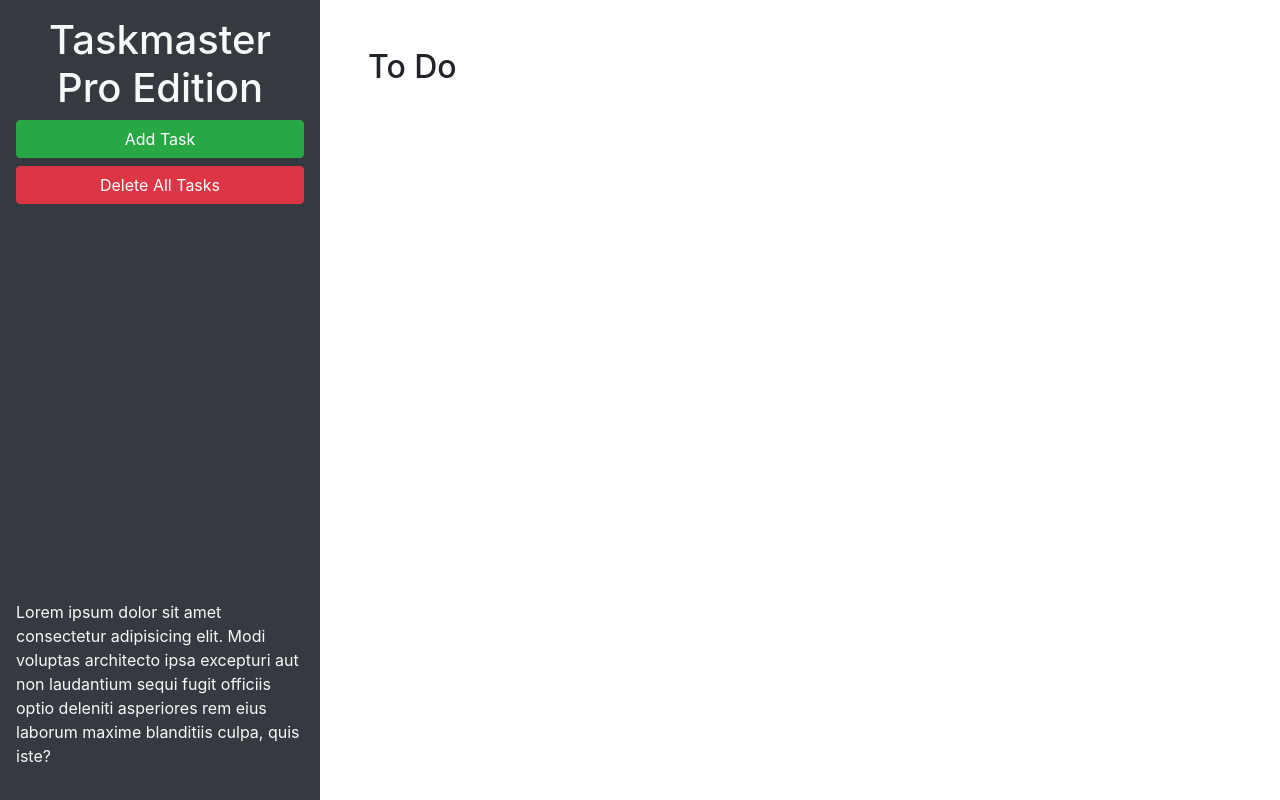
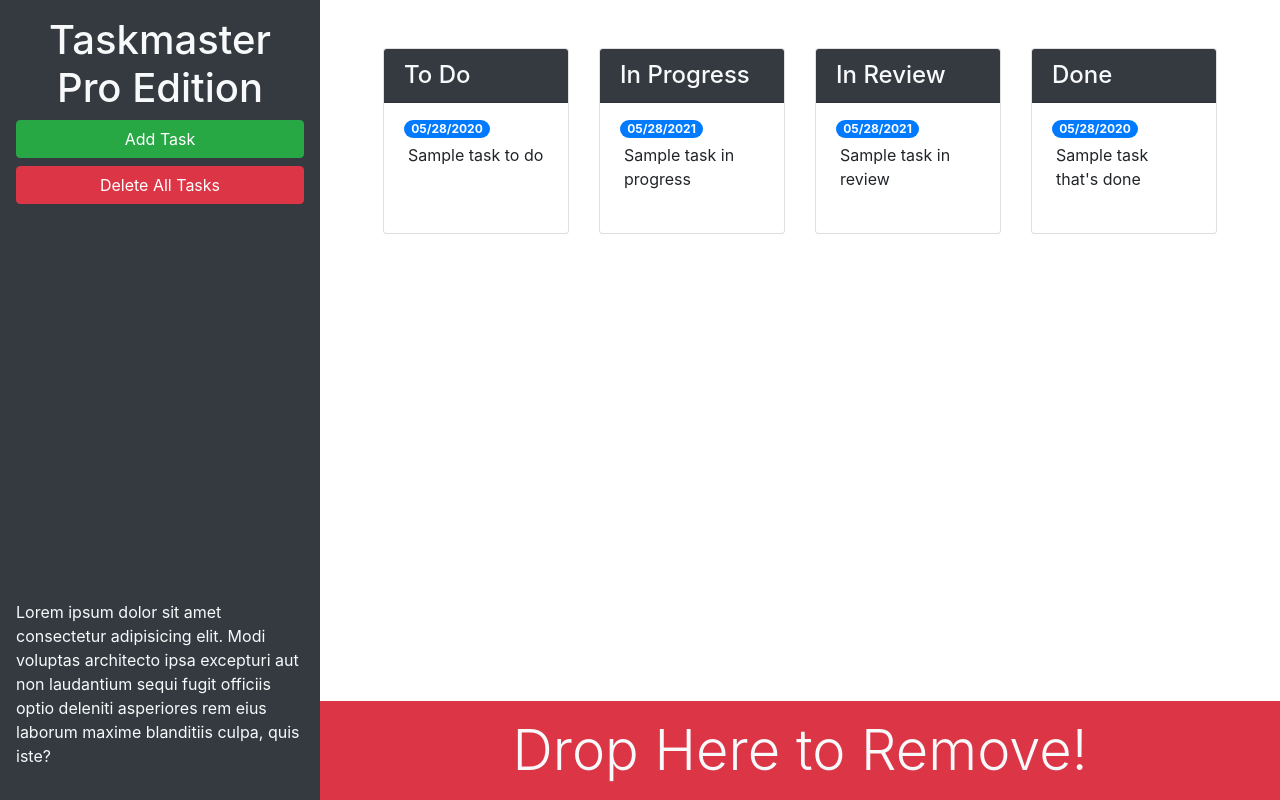
Before and after one commit to Winkler102/taskmaster-pro, a plain HTML site: page index.html in a window 1280 px wide. Drawn offline with nearby package versions, Linux system fonts and the light colour scheme.

Commit message:
Added InProgress, etc. and styled them

```diff
--- a/index.html
+++ b/index.html
@@ -13,20 +13,84 @@
 <body>
 
   <div class="row min-vh-100 no-gutters">
-    <header class="col-12 col-lg-3 bg-dark text-light d-flex flex-column p-4 p-lg-3">
+    <header class="col-12 col-lg-3 bg-dark text-light sticky-top d-flex flex-column p-4 p-lg-3">
       <h1 class="text-center">Taskmaster Pro Edition</h1>
       <button id="create-task" class="btn btn-block btn-success" data-toggle="modal" data-target="#task-form-modal">Add
         Task</button>
       <button id="remove-tasks" class="btn btn-block btn-danger">Delete All Tasks</button>
-      <p class="mt-auto">Lorem ipsum dolor sit amet consectetur adipisicing elit. Modi voluptas architecto ipsa
+      <p class="mt-auto d-none d-lg-block">
+        Lorem ipsum dolor sit amet consectetur adipisicing elit. Modi voluptas architecto ipsa
         excepturi aut non
         laudantium sequi fugit officiis optio deleniti asperiores rem eius laborum maxime blanditiis culpa, quis iste?
       </p>
     </header>
-    <main class="col-12 col-lg-9">
-      <div class="m-5">
-        <h2>To Do</h2>
-        <ul id="list-toDo" class="list-group"> </ul>
+    <main class="col-12 col-lg-9 d-flex flex-column">
+      <div class="m-5 row justify-content-around">
+        <!-- ToDo start -->
+        <div class="col-12 col-md-6 col-xl-3 mb-3">
+          <div class="card">
+            <h4 class="card-header bg-dark text-light">
+              To Do
+            </h4>
+            <ul id="list-toDo" class="list-group list-group-flush">
+              <li class="list-group-item">
+                <span class="badge badge-primary badge-pill">05/28/2020</span>
+                <p class="m-1">Sample task to do</p>
+              </li>
+            </ul>
+          </div>
+        </div>
+        <!-- ToDo end -->
+        <!-- In progress start -->
+        <div class="col-12 col-md-6 col-xl-3 mb-3">
+          <div class="card">
+            <h4 class="card-header bg-dark text-light">
+              In Progress
+            </h4>
+            <ul id="list-inProgress" class="list-group list-group-flush">
+              <li class="list-group-item">
+                <span class="badge badge-primary badge-pill">05/28/2021</span>
+                <p class="m-1">Sample task in progress</p>
+              </li>
+            </ul>
+          </div>
+        </div>
+        <!-- In progress end -->
+        <!-- Review start -->
+        <div class="col-12 col-md-6 col-xl-3 mb-3">
+          <div class="card">
+            <h4 class="card-header bg-dark text-light">
+              In Review
+            </h4>
+            <ul id="list-inReview" class="list-group list-group-flush">
+              <li class="list-group-item">
+                <span class="badge badge-primary badge-pill">05/28/2021</span>
+                <p class="m-1">Sample task in review</p>
+              </li>
+            </ul>
+          </div>
+        </div>
+        <!-- Review end -->
+        <!-- Done start -->
+        <div class="col-12 col-md-6 col-xl-3 mb-3">
+          <div class="card">
+            <h4 class="card-header bg-dark text-light">
+              Done
+            </h4>
+            <ul id="list-done" class="list-group list-group-flush">
+              <li class="list-group-item">
+                <span class="badge badge-primary badge-pill">05/28/2020</span>
+                <p class="m-1">Sample task that's done</p>
+              </li>
+            </ul>
+          </div>
+        </div>
+        <!-- Done end -->
+      </div>
+      <div id="trash" class="mt-auto">
+        <div class="w-100 bg-danger p-3 text-center text-light display-4">
+          Drop Here to Remove!
+        </div>
       </div>
     </main>
   </div>
@@ -45,12 +109,12 @@
         <div class="modal-body">
           <form>
             <div class="form-group">
-              <label for="modalTaskDescription">Task description</label>
-              <textarea id="modalTaskDescription" rows="3"></textarea>
+              <label for="modalTaskDescription">Task Description:</label>
+              <textarea id="modalTaskDescription" class="form-control" rows="3"></textarea>
             </div>
             <div class="form-group">
-              <label for="modalDueDate">Due date</label>
-              <input type="text" id="modalDueDate" placeholder="mm/dd/yyyy" autocomplete="off" />
+              <label for="modalDueDate">Due Date:</label>
+              <input type="text" id="modalDueDate" class="form-control" placeholder="mm/dd/yyyy" autocomplete="off" />
             </div>
           </form>
         </div>
@@ -62,6 +126,7 @@
     </div>
   </div>
 
+  <!-- Scriptes -->
   <script src="https://cdnjs.cloudflare.com/ajax/libs/jquery/3.4.1/jquery.min.js"></script>
   <script src="https://cdnjs.cloudflare.com/ajax/libs/popper.js/1.15.0/umd/popper.min.js"></script>
   <script src="https://cdnjs.cloudflare.com/ajax/libs/twitter-bootstrap/4.3.1/js/bootstrap.min.js"></script>
```
